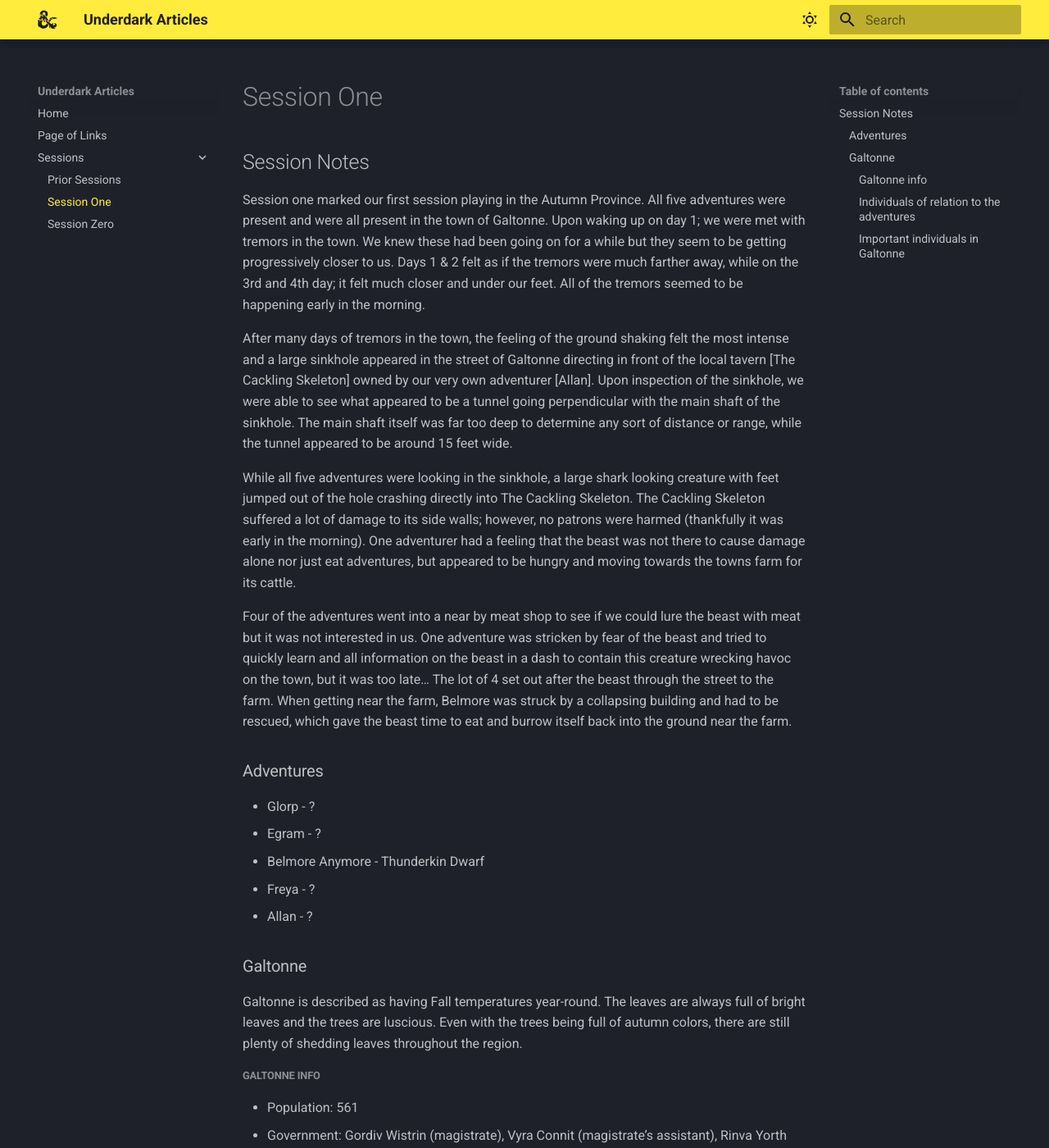
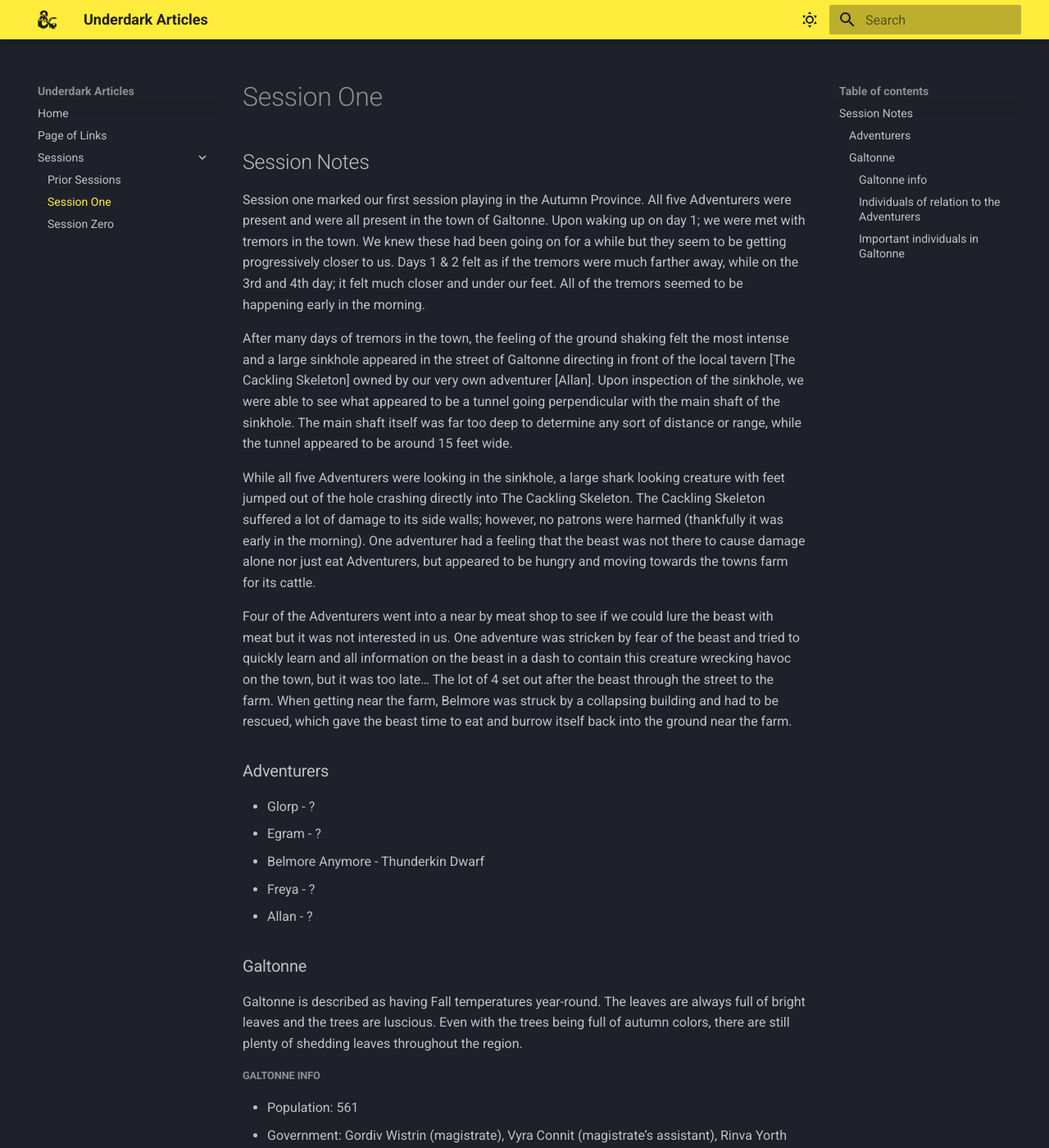
Before and after one commit to underdarkarticles/underdarkarticles.com, an MkDocs documentation site: the page built from docs/sessions/session-one.md, in a window 1280 px wide and 1400 px high. Shown: the whole window at 82% size. Built offline with MkDocs 1.6.1 and Material for MkDocs 9.7.7, drawn with Linux system fonts in a browser that asks for light colours; some of the changed text lies outside the part shown.

Commit message:
Spell check

```diff
--- a/docs/sessions/session-one.md
+++ b/docs/sessions/session-one.md
@@ -1,16 +1,16 @@
 # Session One
 
 ## Session Notes
-Session one marked our first session playing in the Autumn Province. All five adventures were present and were all present in the town of Galtonne. Upon waking up on day 1; we were met with tremors in the town. We knew these had been going on for a while but they seem to be getting progressively closer to us. Days 1 & 2 felt as if the tremors were much farther away, while on the 3rd and 4th day; it felt much closer and under our feet. All of the tremors seemed to be happening early in the morning.
+Session one marked our first session playing in the Autumn Province. All five Adventurers were present and were all present in the town of Galtonne. Upon waking up on day 1; we were met with tremors in the town. We knew these had been going on for a while but they seem to be getting progressively closer to us. Days 1 & 2 felt as if the tremors were much farther away, while on the 3rd and 4th day; it felt much closer and under our feet. All of the tremors seemed to be happening early in the morning.
 
 After many days of tremors in the town, the feeling of the ground shaking felt the most intense and a large sinkhole appeared in the street of Galtonne directing in front of the local tavern [The Cackling Skeleton] owned by our very own adventurer [Allan]. Upon inspection of the sinkhole, we were able to see what appeared to be a tunnel going perpendicular with the  main shaft of the sinkhole. The main shaft itself was far too deep to determine any sort of distance or range, while the tunnel appeared to be around 15 feet wide.
 
-While all five adventures were looking in the sinkhole, a large shark looking creature with feet jumped out of the hole crashing directly into The Cackling Skeleton. The Cackling Skeleton suffered a lot of damage to its side walls; however, no patrons were harmed (thankfully it was early in the morning). One adventurer had a feeling that the beast was not there to cause damage alone nor just eat adventures, but appeared to be hungry and moving towards the towns farm for its cattle.
+While all five Adventurers were looking in the sinkhole, a large shark looking creature with feet jumped out of the hole crashing directly into The Cackling Skeleton. The Cackling Skeleton suffered a lot of damage to its side walls; however, no patrons were harmed (thankfully it was early in the morning). One adventurer had a feeling that the beast was not there to cause damage alone nor just eat Adventurers, but appeared to be hungry and moving towards the towns farm for its cattle.
 
-Four of the adventures went into a near by meat shop to see if we could lure the beast with meat but it was not interested in us. One adventure was stricken by fear of the beast and tried to quickly learn and all information on the beast in a dash to contain this creature wrecking havoc on the town, but it was too late… The lot of 4 set out after the beast through the street to the farm. When getting near the farm, Belmore was struck by a collapsing building and had to be rescued, which gave the beast time to eat and burrow itself back into the ground near the farm.
+Four of the Adventurers went into a near by meat shop to see if we could lure the beast with meat but it was not interested in us. One adventure was stricken by fear of the beast and tried to quickly learn and all information on the beast in a dash to contain this creature wrecking havoc on the town, but it was too late… The lot of 4 set out after the beast through the street to the farm. When getting near the farm, Belmore was struck by a collapsing building and had to be rescued, which gave the beast time to eat and burrow itself back into the ground near the farm.
 
 
-### Adventures
+### Adventurers
 
 - Glorp - ?
 - Egram - ?
@@ -30,7 +30,7 @@ Galtonne is described as having Fall temperatures year-round. The leaves are alw
 - Commerce: Basic supplies, goods, services, and foodstuffs are readily available. Small fresh market for fish, oysters, and clams.
 - Organizations: Local Militia
 
-##### Individuals of relation to the adventures
+##### Individuals of relation to the Adventurers
 
 - Glorp - Qually Dert (wheelwright)
 - Egram - Turyn Fraderick (local historian)
```
